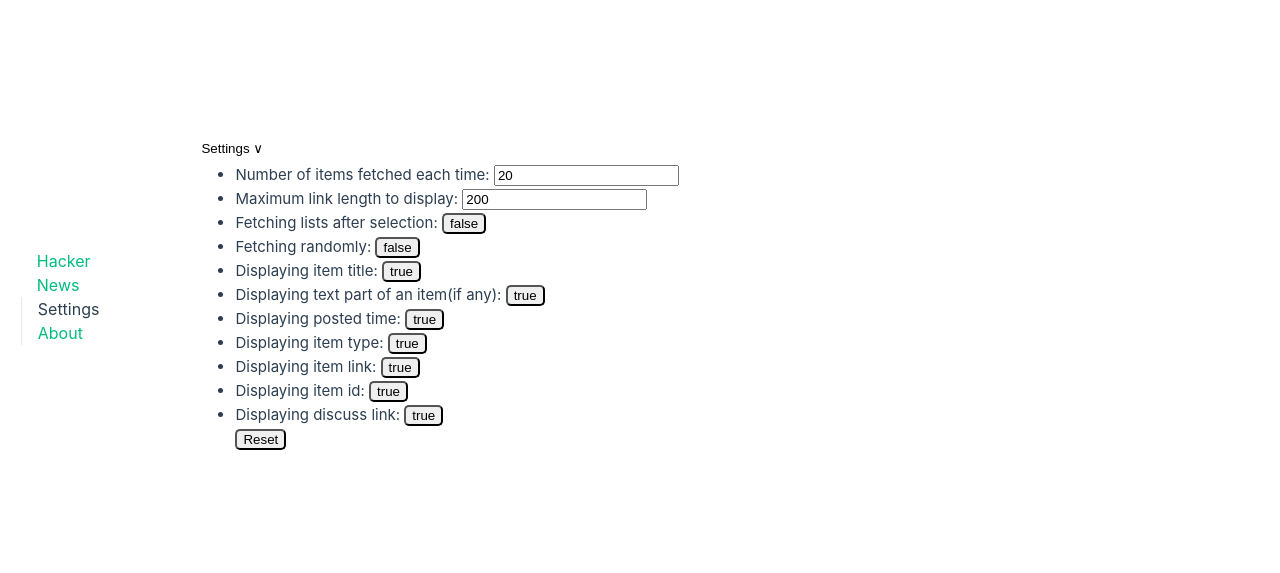
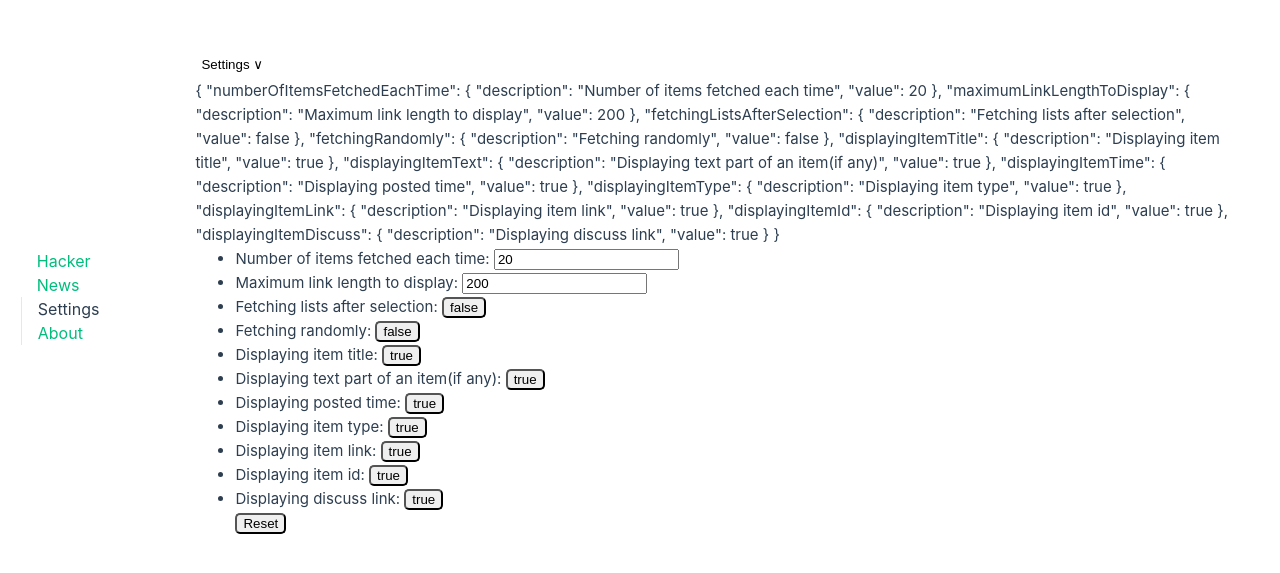
Before and after one commit to letwebdev/hackernews, a Vue app: page /settings in a window 1280 px wide. Shown: the part 111-684 px from the top of the page. Built offline with nearby package versions, Linux system fonts and the light colour scheme.

Commit message:
new bug: reset takes effect only after refresh
may be relevent to localStorage

```diff
--- a/src/components/SettingItems.vue
+++ b/src/components/SettingItems.vue
@@ -3,8 +3,6 @@
 import { useSettingsStore } from "@/stores/settings"
 import { ref } from "vue"
 const settings = useSettingsStore().settings
-/* console.log(settings) */
-const reset = useSettingsStore().reset
 /* console.log(settings) */
 const folded = ref(false)
 // Spaces seems invalid
@@ -16,12 +14,16 @@ function fold() {
 function toggle(property: { value: boolean }) {
   property.value = !property.value
 }
+function reset() {
+  localStorage.removeItem("settings")
+}
 </script>
 <template>
   <section>
     <h2>
       <button @click="fold">Settings{{ foldSign }}</button>
     </h2>
+    <div>{{ settings }}</div>
     <ul v-show="!folded">
       <template v-for="(property, item) in settings" :key="item">
         <li>
--- a/src/stores/settings.ts
+++ b/src/stores/settings.ts
@@ -61,12 +61,5 @@ export const useSettingsStore = defineStore("settings", () => {
     // }
   }
   const settings = useLocalStorage("settings", new Settings())
-  function reset() {
-    // console.log(settings)
-    const settingsReset = useLocalStorage("settings", new Settings())
-    // console.log(settingsReset)
-    Object.assign(settings, settingsReset)
-    // settings.value = null
-  }
-  return { Settings, settings, reset }
+  return { Settings, settings }
 })
```
